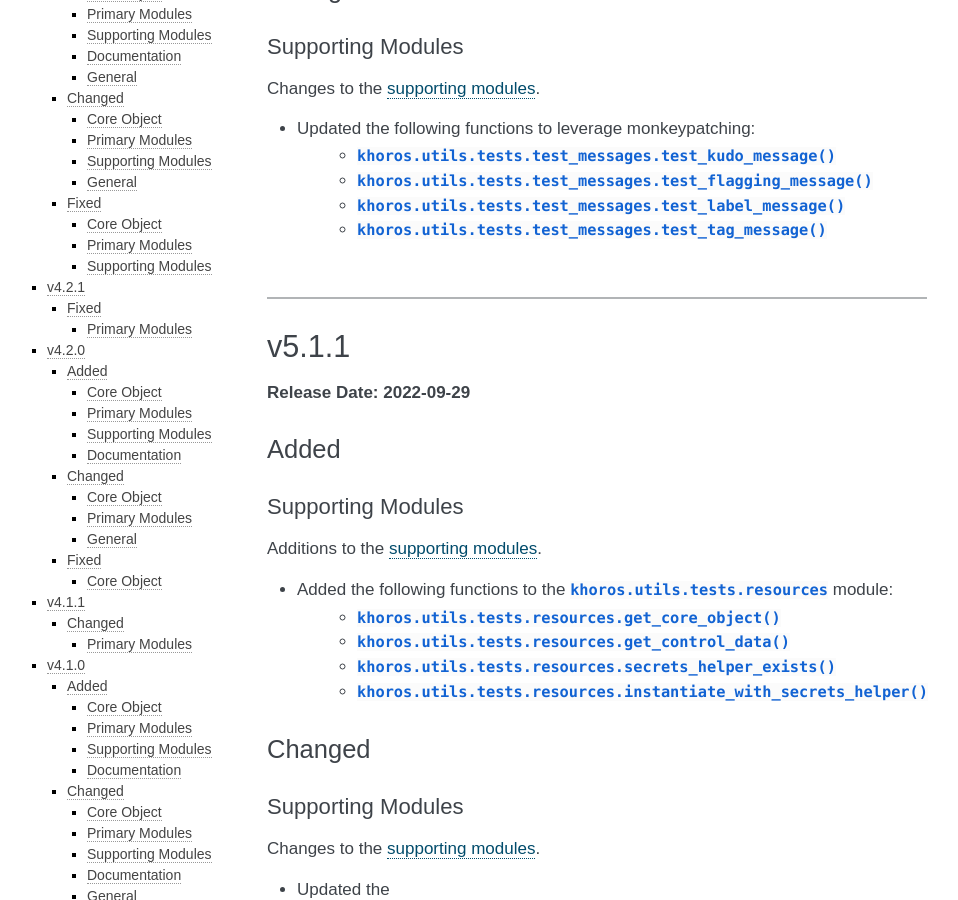
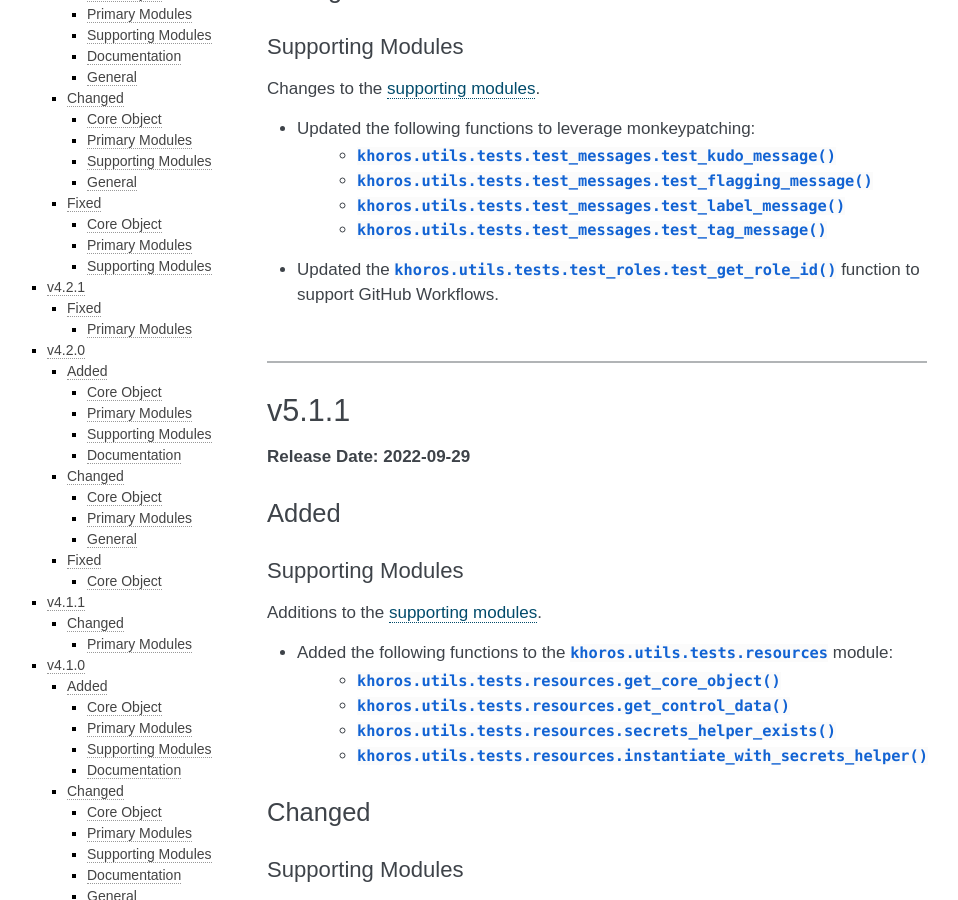
Before and after one commit to jeffshurtliff/khoros, a Sphinx documentation site: the page built from docs/changelog.rst, in a window 1280 px wide and 900 px high, scrolled down 1224 px. Shown: the whole window, without its empty margins (153-1111 px from the left). Built offline with Sphinx 7.4.7, drawn with Linux system fonts in a browser that asks for light colours.

Commit message:
Made changes relating to 5.1.2. See changelog for details.

```diff
--- a/docs/changelog.rst
+++ b/docs/changelog.rst
@@ -53,6 +53,8 @@
     * :py:func:`khoros.utils.tests.test_messages.test_flagging_message`
     * :py:func:`khoros.utils.tests.test_messages.test_label_message`
     * :py:func:`khoros.utils.tests.test_messages.test_tag_message`
+* Updated the :py:func:`khoros.utils.tests.test_roles.test_get_role_id` function
+  to support GitHub Workflows.
 
 |
 
```
Also changed, not shown: 1 other file.
